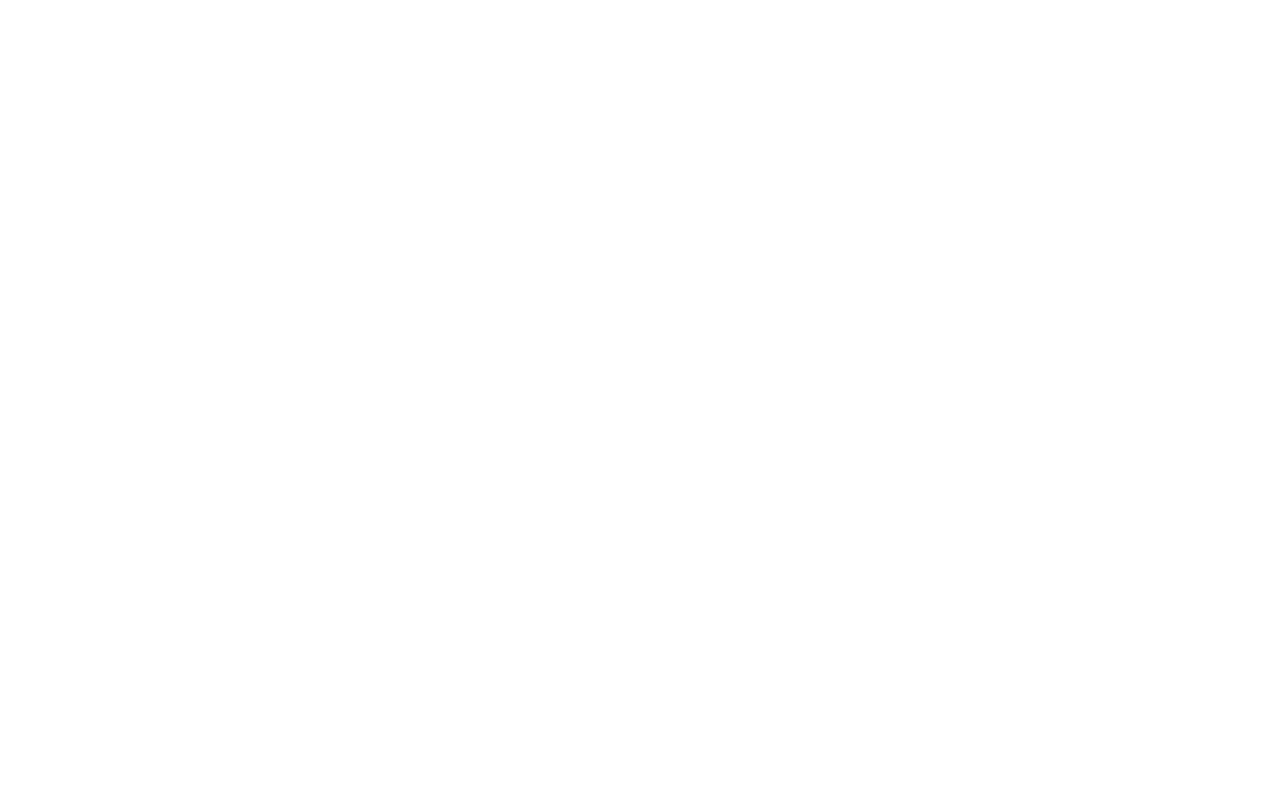
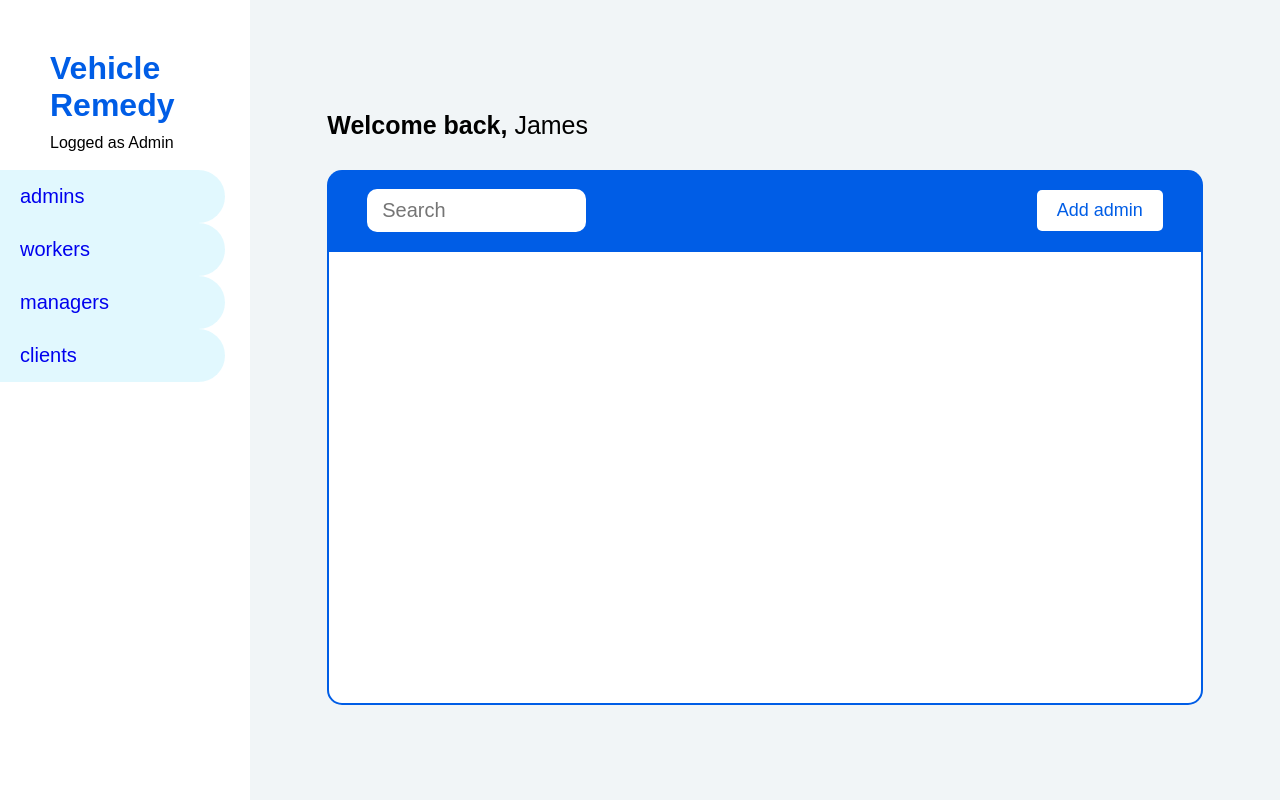
Before and after one commit to folkvangrn/asgard, a React (Vite) app: page /dashboard/admins in a window 1280 px wide. Before the commit this address had no page. Built offline with nearby package versions, Linux system fonts and the light colour scheme.

Commit message:
Add dedicated routes for roles (#4)
* Add routing and styling navlinks

* Add colors and improve route

```diff
--- a/src/Root.tsx
+++ b/src/Root.tsx
@@ -6,7 +6,7 @@
   return (
     <Routes>
       <Route path="/" element={<LoginPanel />} />
-      <Route path="/dashboard" element={<Dashboard />} />
+      <Route path="/dashboard/:roles" element={<Dashboard />} />
     </Routes>
   );
 }
--- a/src/components/atoms/Button/Button.module.scss
+++ b/src/components/atoms/Button/Button.module.scss
@@ -1,7 +1,7 @@
 .defaultButton {
   padding: 10px 20px;
   border-radius: 5px;
-  background-color: gray;
+  background-color: var(--darkGrey);
   color: var(--white);
   transition: 0.3s;
   cursor: pointer;
--- a/src/components/atoms/Header/Header.module.scss
+++ b/src/components/atoms/Header/Header.module.scss
@@ -3,7 +3,7 @@
   flex-direction: column;
   align-items: center;
   justify-content: flex-end;
-  background-color: var(--grey);
+  background-color: var(--lightGrey);
 }
 
 .welcomeMessage {
--- a/src/components/molecules/FormField/FormField.module.scss
+++ b/src/components/molecules/FormField/FormField.module.scss
@@ -15,10 +15,10 @@
   width: 100%;
   padding: 7px 0 7px 7px;
   border: none;
-  border-bottom: 1px solid grey;
+  border-bottom: 1px solid var(--lightGrey);
 
   &:focus {
     outline: none;
-    border-bottom: 1px solid royalblue;
+    border-bottom: 1px solid var(--blue);
   }
 }
--- a/src/components/organisms/LoginPanel/LoginPanel.tsx
+++ b/src/components/organisms/LoginPanel/LoginPanel.tsx
@@ -10,7 +10,7 @@
         <h2 className={styles.signInTitle}>Sign in</h2>
         <FormField id="username" placeholder="Enter username" label="Username" />
         <FormField id="password" placeholder="Enter password" type="password" label="Password" />
-        <Link to="/dashboard">
+        <Link to="/dashboard/admins">
           <Button text="Login" />
         </Link>
       </form>
--- a/src/components/organisms/ManageTable/ManageTable.module.scss
+++ b/src/components/organisms/ManageTable/ManageTable.module.scss
@@ -2,7 +2,7 @@
   display: flex;
   justify-content: center;
   align-items: start;
-  background-color: var(--grey);
+  background-color: var(--lightGrey);
 }
 
 .table {
@@ -32,9 +32,8 @@
 }
 
 .addUser {
-  height: 35%;
-  font-size: 20px;
   margin-right: 40px;
+  font-size: 18px;
   background-color: var(--white) !important;
   color: var(--blue) !important;
 }
--- a/src/components/organisms/ManageTable/ManageTable.tsx
+++ b/src/components/organisms/ManageTable/ManageTable.tsx
@@ -1,13 +1,21 @@
 import Button from '@/components/atoms/Button/Button';
+import { useParams } from 'react-router-dom';
 import styles from './ManageTable.module.scss';
 
+const singularizeRolesName = (roles: string): string => {
+  return roles.slice(0, -1);
+};
+
 export function ManageTable() {
+  const { roles } = useParams();
+  const role = singularizeRolesName(roles ?? '');
+
   return (
     <main className={styles.tableWrapper}>
       <div className={styles.table}>
         <div className={styles.tableHeader}>
           <input placeholder="Search" type="text" />
-          <Button text="Add admin" className={styles.addUser} />
+          <Button text={`Add ${role}`} className={styles.addUser} />
         </div>
         <div className={styles.tableContent}></div>
       </div>
--- a/src/components/organisms/Navigation/Navigation.module.scss
+++ b/src/components/organisms/Navigation/Navigation.module.scss
@@ -23,14 +23,23 @@
 }
 
 .navbarItem {
-  p {
-    font-size: 20px;
-  }
-
   padding: 15px 0 15px 20px;
   background-color: rgb(54, 205, 247, 0.15);
   color: var(--blue);
   width: 90%;
   border-top-right-radius: 30px;
   border-bottom-right-radius: 30px;
+
+  p {
+    font-size: 20px;
+  }
 }
+
+.navLink {
+  text-decoration: none;
+
+  &:focus,
+  &:visited {
+    color: var(--blue);
+  }
+}
--- a/src/components/organisms/Navigation/Navigation.tsx
+++ b/src/components/organisms/Navigation/Navigation.tsx
@@ -1,13 +1,16 @@
+import { Link } from 'react-router-dom';
 import styles from './Navigation.module.scss';
 
 type NavbarItemProps = {
-  text: string;
+  roles: string;
 };
 
-const NavbarItem = ({ text }: NavbarItemProps) => {
+const NavbarItem = ({ roles }: NavbarItemProps) => {
   return (
     <div className={styles.navbarItem}>
-      <p>{text}</p>
+      <Link className={styles.navLink} to={`/dashboard/${roles}`}>
+        <p>{roles}</p>
+      </Link>
     </div>
   );
 };
@@ -25,7 +28,7 @@
       </div>
       <nav>
         {routes.map((route) => (
-          <NavbarItem text={route} />
+          <NavbarItem roles={route} />
         ))}
       </nav>
     </div>
--- a/src/styles/_variables.scss
+++ b/src/styles/_variables.scss
@@ -2,5 +2,6 @@
   --white: rgb(255, 255, 255);
   --blue: rgb(0, 93, 230);
   --black: rgb(0, 0, 0);
-  --grey: rgb(241,245,247);
+  --lightGrey: rgb(241, 245, 247);
+  --darkGrey: rgb(107, 110, 119);
 }
```
